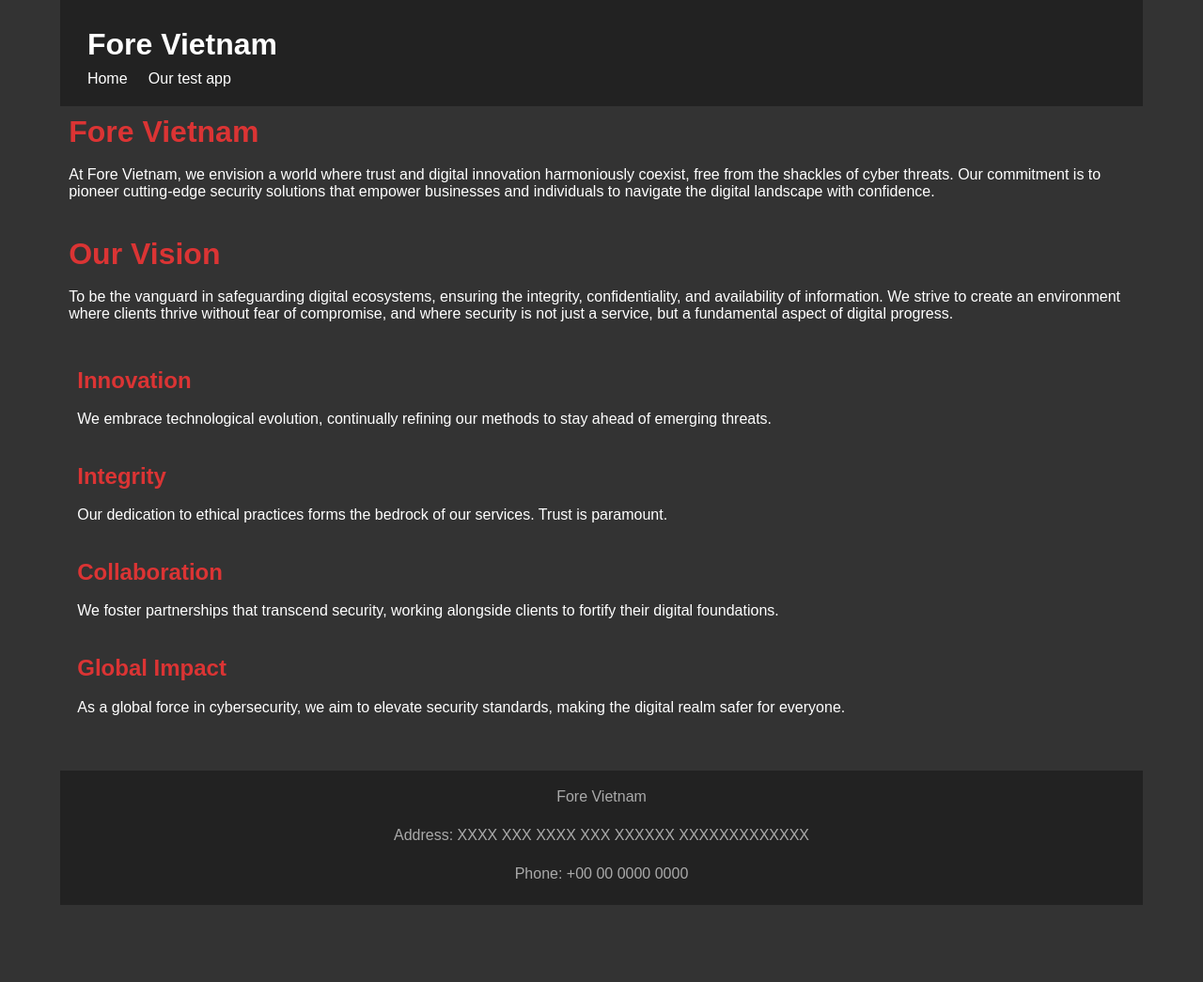
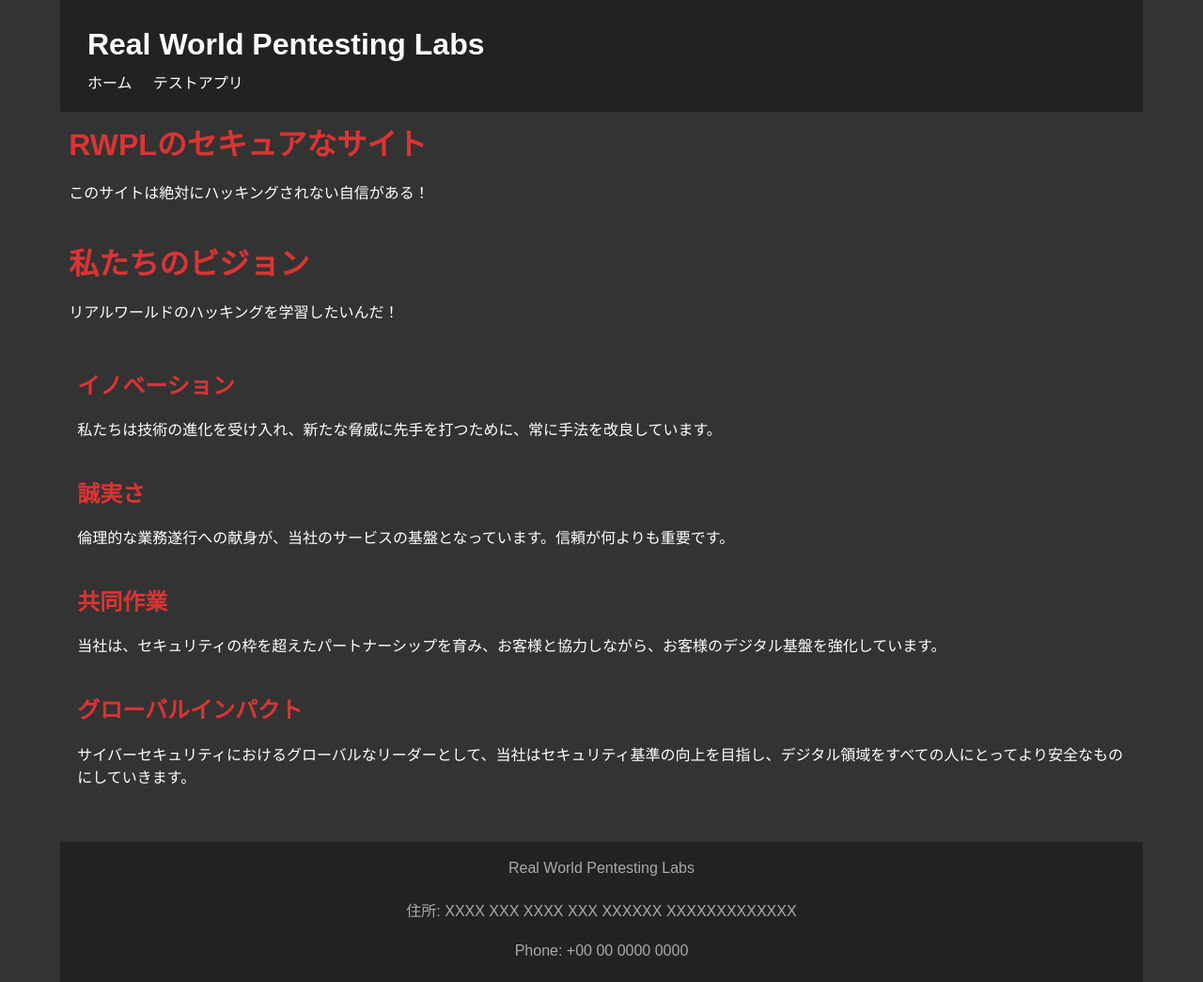
Before and after one commit to ayato-shitomi/ayato-hardening-for-cloud, a Flask app: page / in a window 1280 px wide. Shown: the whole page at 94% size. Before the commit the page ends 963 px from the top, so only its background shows below. Run offline with Flask 3, Linux system fonts and the light colour scheme.

Commit message:
Mon Feb 24 08:30:12 AM JST 2025

```diff
--- a/src/webapp/templates/index.html
+++ b/src/webapp/templates/index.html
@@ -4,29 +4,29 @@
 	</head>
 	<body>
 		<header>
-			<h1>Fore Vietnam</h1>
-			<a href="/">Home</a>
-			<a href="./app">Our test app</a>
+			<h1>Real World Pentesting Labs</h1>
+			<a href="/">ホーム</a>
+			<a href="./app">テストアプリ</a>
 		</header>
 
-		<h1>Fore Vietnam</h1>
-		<div>At Fore Vietnam, we envision a world where trust and digital innovation harmoniously coexist, free from the shackles of cyber threats. Our commitment is to pioneer cutting-edge security solutions that empower businesses and individuals to navigate the digital landscape with confidence.</div>
-		<h1>Our Vision</h1>
-		<div>To be the vanguard in safeguarding digital ecosystems, ensuring the integrity, confidentiality, and availability of information. We strive to create an environment where clients thrive without fear of compromise, and where security is not just a service, but a fundamental aspect of digital progress.</div>
+		<h1>RWPLのセキュアなサイト</h1>
+		<div>このサイトは絶対にハッキングされない自信がある！</div>
+		<h1>私たちのビジョン</h1>
+		<div>リアルワールドのハッキングを学習したいんだ！</div>
 		<div src="info">
-			<h2>Innovation</h2>
-			<div>We embrace technological evolution, continually refining our methods to stay ahead of emerging threats.</div>
-			<h2>Integrity</h2>
-			<div>Our dedication to ethical practices forms the bedrock of our services. Trust is paramount.</div>
-			<h2>Collaboration</h2>
-			<div>We foster partnerships that transcend security, working alongside clients to fortify their digital foundations.</div>
-			<h2>Global Impact</h2>
-			<div>As a global force in cybersecurity, we aim to elevate security standards, making the digital realm safer for everyone.</div>
+			<h2>イノベーション</h2>
+			<div>私たちは技術の進化を受け入れ、新たな脅威に先手を打つために、常に手法を改良しています。</div>
+			<h2>誠実さ</h2>
+			<div>倫理的な業務遂行への献身が、当社のサービスの基盤となっています。信頼が何よりも重要です。</div>
+			<h2>共同作業</h2>
+			<div>当社は、セキュリティの枠を超えたパートナーシップを育み、お客様と協力しながら、お客様のデジタル基盤を強化しています。</div>
+			<h2>グローバルインパクト</h2>
+			<div>サイバーセキュリティにおけるグローバルなリーダーとして、当社はセキュリティ基準の向上を目指し、デジタル領域をすべての人にとってより安全なものにしていきます。</div>
 		</div>
 
 		<footer>
-			<div>Fore Vietnam</div>
-			<div>Address: XXXX XXX XXXX XXX XXXXXX XXXXXXXXXXXXX</div>
+			<div>Real World Pentesting Labs</div>
+			<div>住所: XXXX XXX XXXX XXX XXXXXX XXXXXXXXXXXXX</div>
 			<div>Phone: +00 00 0000 0000</div>
 		</footer>
 	</body>
```
